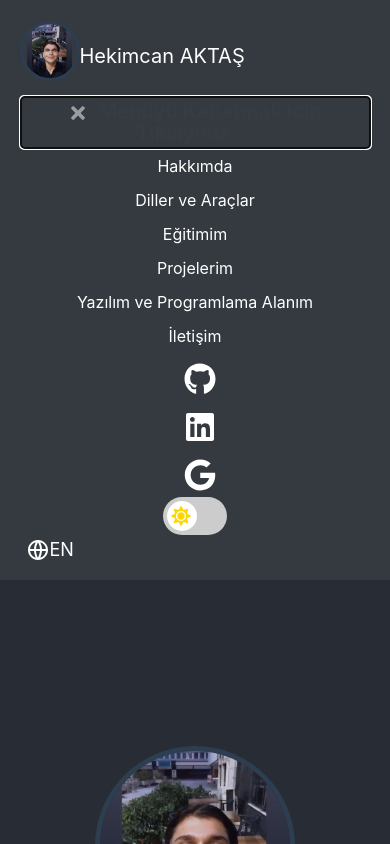
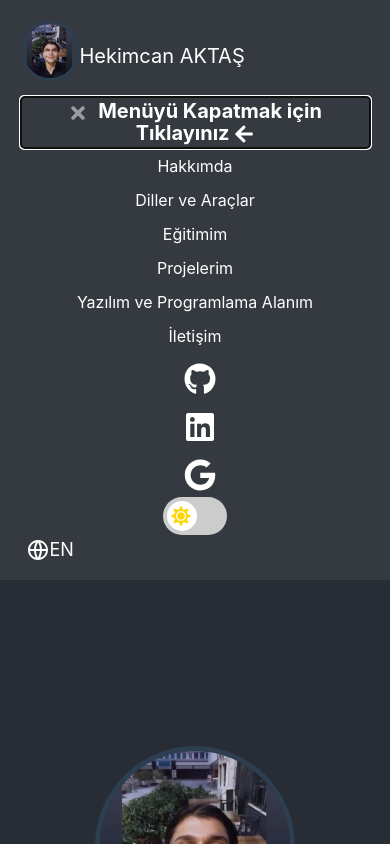
Before and after one commit to hekimm/personal-portfolio-page-reactJS, a React (Create React App) app: page / in a window 390 px wide. Both pictures are taken after a click on the button "Menü". Shown: the top 844 px of the page. Built offline with nearby package versions, Linux system fonts and the light colour scheme.

Commit message:
Blink animation feature on the navbar button have been customized just for  running when the menu  is closed.

```diff
--- a/src/components/Navbar/index.js
+++ b/src/components/Navbar/index.js
@@ -27,11 +27,17 @@ const MenuText = styled.span`
   display: ${(props) => (props.isOpen ? "inline" : "none")};
   color: white;
   font-weight: bold;
-  animation: ${blink} 1s infinite;
+  animation: ${(props) =>
+    !props.isOpen &&
+    css`
+      ${blink} 1s infinite
+    `};
   &:hover {
-    animation:
-      ${blink} 1s infinite,
-      ${rotate} 2s infinite linear;
+    animation: ${(props) =>
+      !props.isOpen &&
+      css`
+        ${blink} 1s infinite, ${rotate} 2s infinite linear
+      `};
   }
 
   @media (max-width: 768px) {
@@ -48,9 +54,13 @@ const rotate = keyframes`
     transform: rotate(360deg);
   }
 `;
-
 const AnimatedFaArrowLeft = styled(FaArrowLeft)`
-  animation: ${blink} 2s infinite linear;
+  animation: ${(props) =>
+    !props.isOpen
+      ? css`
+          ${blink} 1s infinite linear
+        `
+      : "none"};
 `;
 
 const LanguageIcon = styled(RiGlobalLine)`
@@ -455,7 +465,7 @@ const Navbar = () => {
         )}
         <MenuText isOpen={isOpen}>
           {isOpen ? NAV_TEXTS[language].CLOSE_MENU : NAV_TEXTS[language].MENU}{" "}
-          <AnimatedFaArrowLeft />
+          <AnimatedFaArrowLeft isOpen={isOpen} />
         </MenuText>
       </button>
       <div className="collapse navbar-collapse" id="navbarNav">
```
